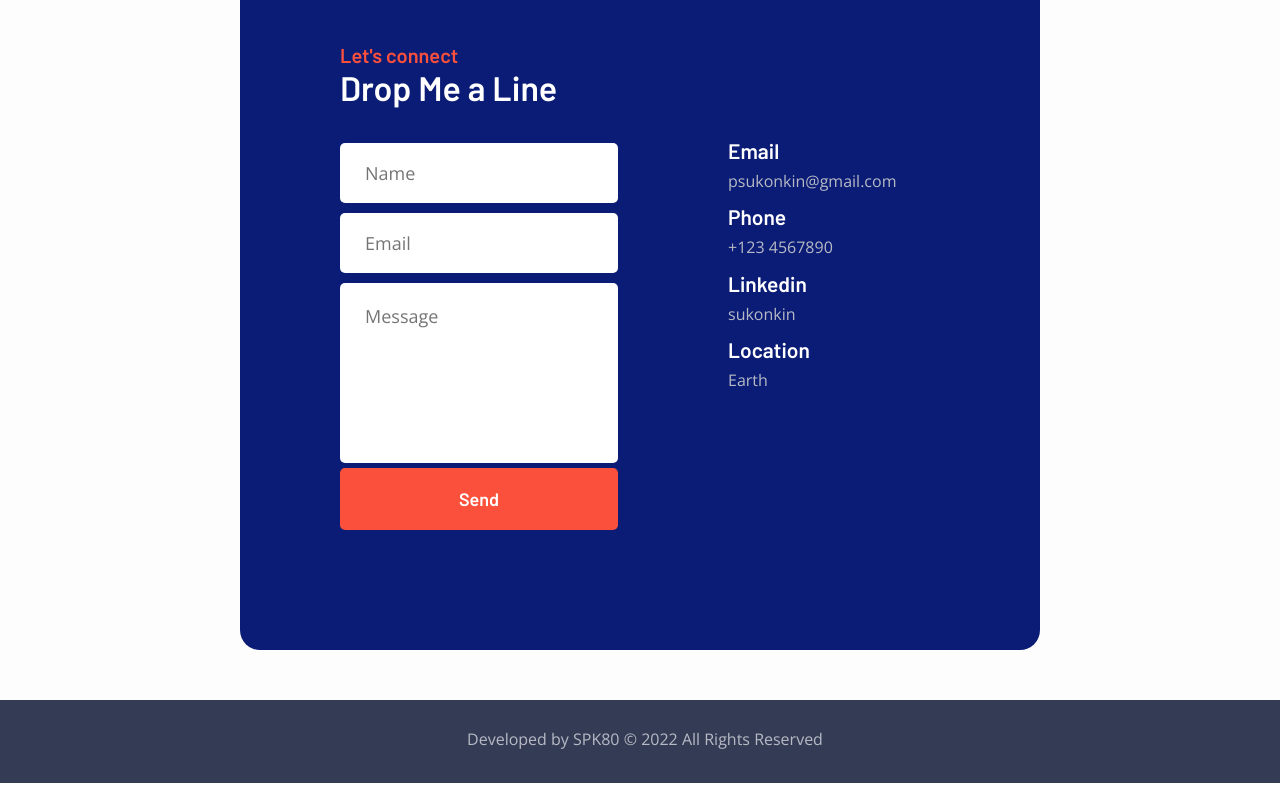
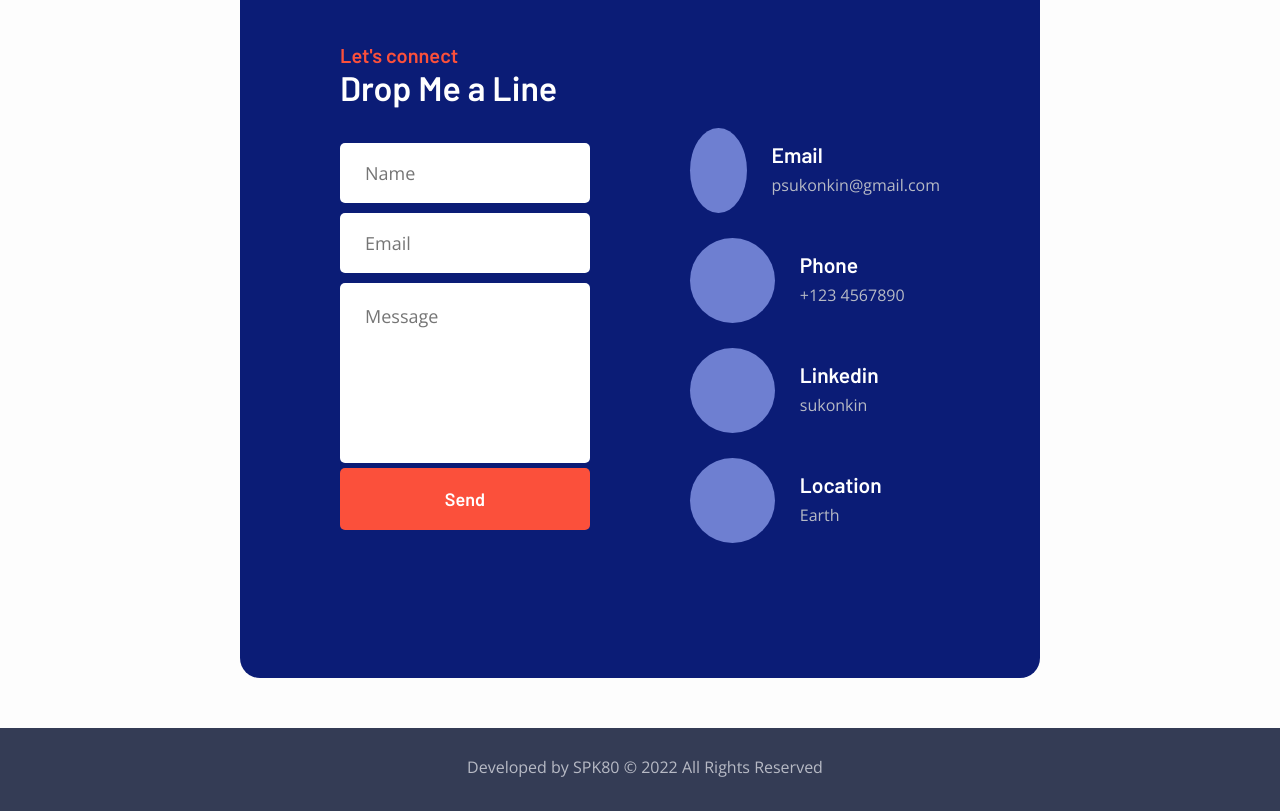
Before and after one commit to SPK80/portfolio, a React (Create React App) app: page / in a window 1280 px wide. Shown: the part 2900-3711 px from the top of the page. Before the commit the page ends 3683 px from the top, so only its background shows below. Built offline with nearby package versions, Linux system fonts and the light colour scheme.

Commit message:
feat: add icon in ContactsInfo

```diff
--- a/src/contacts/ContactItem/ContactItem.tsx
+++ b/src/contacts/ContactItem/ContactItem.tsx
@@ -3,9 +3,13 @@ import s from "./contactItem.module.scss"
 
 export const ContactItem: React.FC<{
     title: string,
-    children: ReactNode
-}> = ({title, children}) =>
+    children: ReactNode,
+    icon: string
+}> = ({title, children, icon}) =>
     <div className={s.contactItem}>
-        <div className={s.title}>{title}</div>
-        <div className={s.content}>{children}</div>
+        <div className={s.icon}>{icon}</div>
+        <div className={s.info}>
+            <div className={s.title}>{title}</div>
+            <div className={s.content}>{children}</div>
+        </div>
     </div>
--- a/src/contacts/ContactItem/contactItem.module.scss
+++ b/src/contacts/ContactItem/contactItem.module.scss
@@ -2,7 +2,20 @@
 @import "src/common/styles/sass/mixins";
 
 .contactItem {
-  margin: 10px;
+  display: flex;
+  align-items: center;
+  margin-bottom: 25px;
+
+  .icon {
+    display: inline-block;
+    width: 85px;
+    height: 85px;
+    border-radius: 100%;
+    background-color: #6e7fd1;
+  }
+
+  .info {
+    margin-left: 25px;
 
     .title {
       @include titleText(21px, $third-color);
@@ -14,3 +27,5 @@
       color: $second-text-color;
     }
   }
+
+}
--- a/src/contacts/ContactsInfo/ContactsInfo.tsx
+++ b/src/contacts/ContactsInfo/ContactsInfo.tsx
@@ -4,16 +4,16 @@ import {ContactItem} from "../ContactItem/ContactItem";
 
 export const ContactsInfo: React.FC = () =>
     <div className={s.contactsInfo}>
-        <ContactItem title="Email">
+        <ContactItem title="Email" icon={""}>
             <a href="mailto:psukonkin@gmail.com">psukonkin@gmail.com</a>
         </ContactItem>
-        <ContactItem title="Phone">
+        <ContactItem title="Phone" icon={""}>
             <a href="tel:+1234567890">+123 4567890</a>
         </ContactItem>
-        <ContactItem title="Linkedin">
+        <ContactItem title="Linkedin" icon={""}>
             <a href="https://www.linkedin.com/in/sukonkin/">sukonkin</a>
         </ContactItem>
-        <ContactItem title="Location">
+        <ContactItem title="Location" icon={""}>
             Earth
         </ContactItem>
     </div>
--- a/src/contacts/contacts.module.scss
+++ b/src/contacts/contacts.module.scss
@@ -9,9 +9,9 @@
   margin: 50px 0;
   max-width: 800px;
 
-  @media screen and (max-width: 800px) {
+  @media screen and (max-width: 1000px) {
     & {
-      padding: 50px;
+      padding: 50px 30px;
     }
   }
 
```
Lines whose indentation alone changed are shown as unchanged.
